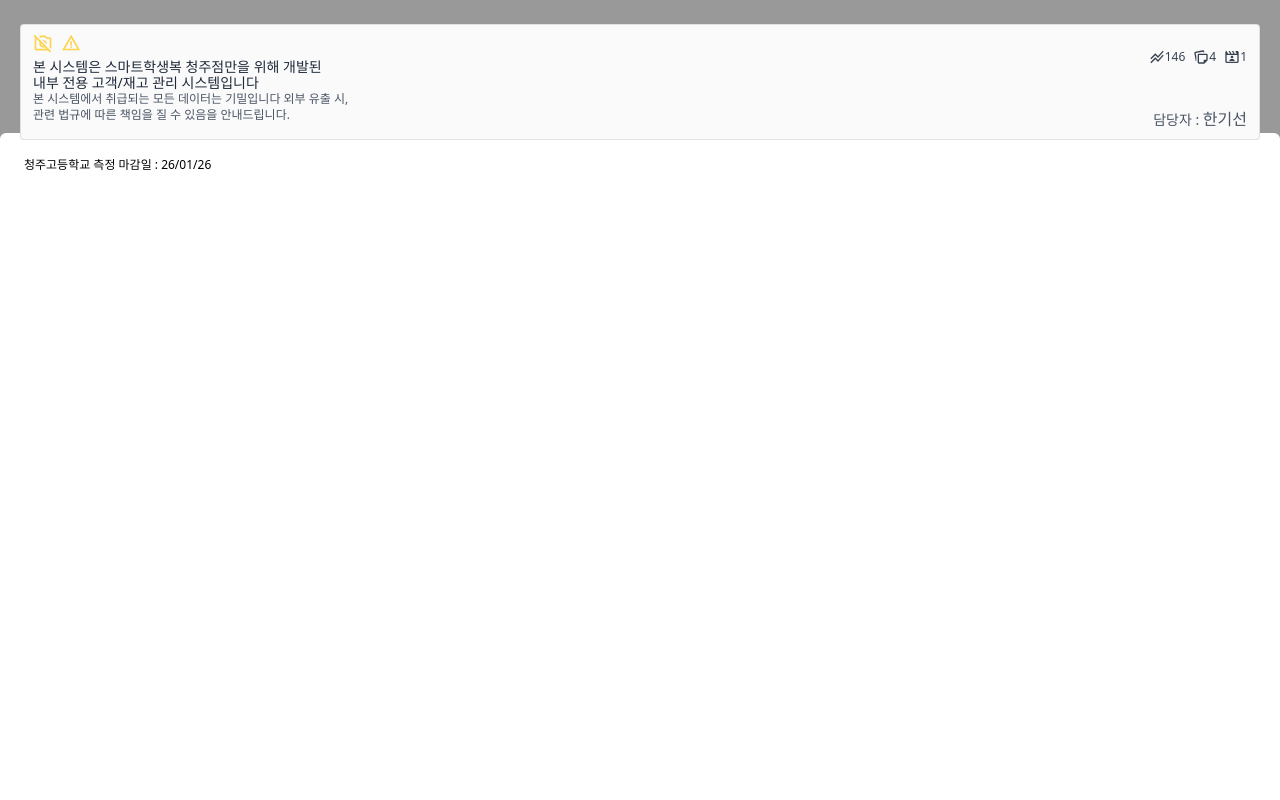
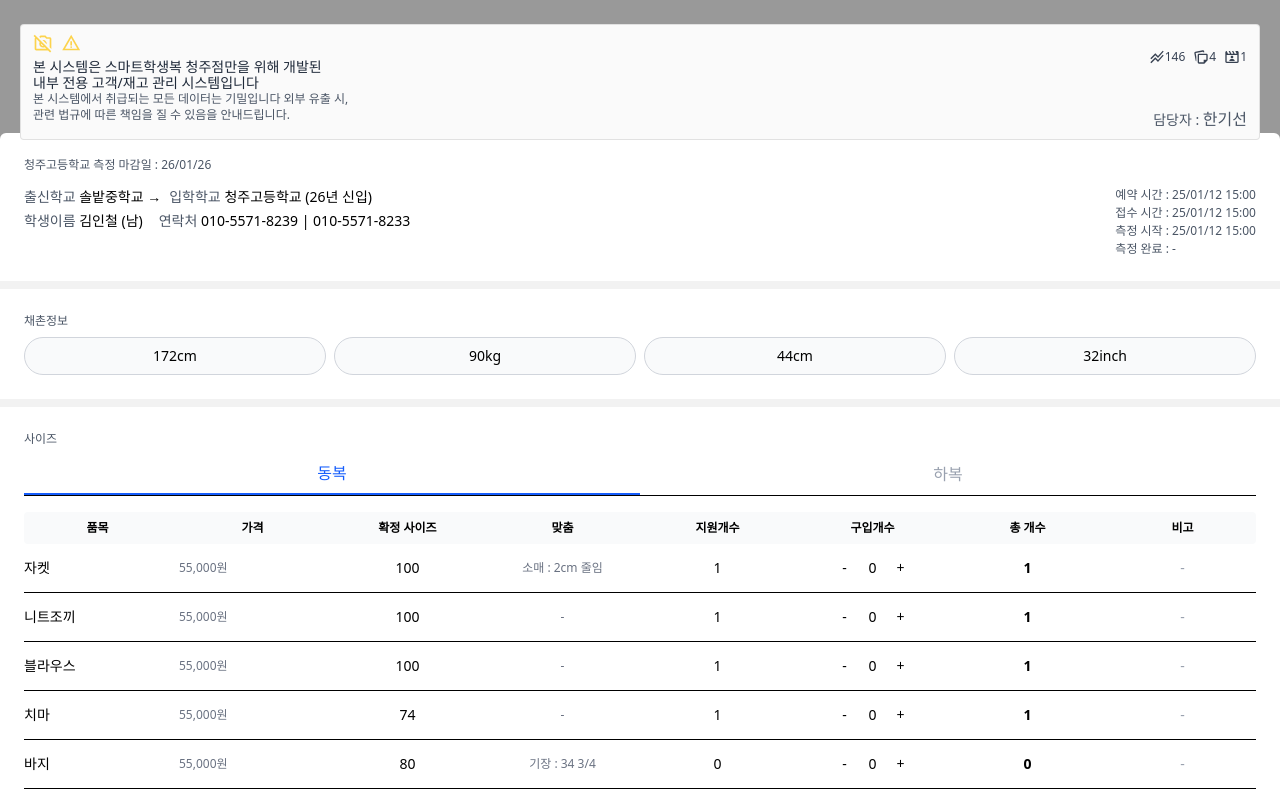
Before and after one commit to Uni-Size/unisize-front, a Next.js app: page /staff in a window 1280 px wide. Shown: the top 800 px of the page. Built offline with nearby package versions, Linux system fonts and the light colour scheme.

Commit message:
feat: staff measurement sheet

```diff
--- a/src/app/staff/components/MeasurementSheet.tsx
+++ b/src/app/staff/components/MeasurementSheet.tsx
@@ -1,12 +1,298 @@
 "use client";
 
+import { useState, useMemo, useCallback } from "react";
+
+// ✅ 상수는 컴포넌트 밖으로 이동
+const UNIFORM_ITEMS = {
+  동복: [
+    {
+      id: "자켓",
+      name: "자켓",
+      price: 55000,
+      size: 100,
+      customization: "소매 : 2cm 줄임",
+      provided: 1,
+    },
+    {
+      id: "니트조끼",
+      name: "니트조끼",
+      price: 55000,
+      size: 100,
+      customization: "",
+      provided: 1,
+    },
+    {
+      id: "블라우스",
+      name: "블라우스",
+      price: 55000,
+      size: 100,
+      customization: "",
+      provided: 1,
+    },
+    {
+      id: "치마",
+      name: "치마",
+      price: 55000,
+      size: 74,
+      customization: "",
+      provided: 1,
+    },
+    {
+      id: "바지",
+      name: "바지",
+      price: 55000,
+      size: 80,
+      customization: "기장 : 34 3/4",
+      provided: 0,
+    },
+    {
+      id: "체육복상의",
+      name: "체육복 상의",
+      price: 55000,
+      size: 100,
+      customization: "지원제외품목",
+      provided: 0,
+    },
+    {
+      id: "체육복하의",
+      name: "체육복 하의",
+      price: 55000,
+      size: 100,
+      customization: "지원제외품목",
+      provided: 0,
+    },
+  ],
+  하복: [
+    {
+      id: "하복셔츠",
+      name: "하복 셔츠",
+      price: 35000,
+      size: 100,
+      customization: "",
+      provided: 2,
+    },
+    {
+      id: "하복블라우스",
+      name: "하복 블라우스",
+      price: 35000,
+      size: 100,
+      customization: "",
+      provided: 2,
+    },
+    {
+      id: "하복치마",
+      name: "하복 치마",
+      price: 45000,
+      size: 74,
+      customization: "",
+      provided: 1,
+    },
+    {
+      id: "하복바지",
+      name: "하복 바지",
+      price: 45000,
+      size: 80,
+      customization: "기장 : 34 3/4",
+      provided: 1,
+    },
+    {
+      id: "하복체육복상의",
+      name: "하복 체육복 상의",
+      price: 40000,
+      size: 100,
+      customization: "지원제외품목",
+      provided: 0,
+    },
+    {
+      id: "하복체육복하의",
+      name: "하복 체육복 하의",
+      price: 40000,
+      size: 100,
+      customization: "지원제외품목",
+      provided: 0,
+    },
+  ],
+};
+
 export default function MeasurementSheet() {
+  const [season, setSeason] = useState<"동복" | "하복">("동복");
+  const [counts, setCounts] = useState<Record<string, number>>({});
+
+  const updateCount = useCallback((itemId: string, delta: number) => {
+    setCounts((prev) => ({
+      ...prev,
+      [itemId]: Math.max(0, (prev[itemId] || 0) + delta),
+    }));
+  }, []);
+
+  const currentItems = useMemo(() => UNIFORM_ITEMS[season], [season]);
+
   return (
-    <div className="fixed bottom-0 left-0 bg-white w-full p-6 rounded-t-md h-5/6 ">
-      <div>
-        <p className="text-xs pb-3.5">청주고등학교 측정 마감일 : 26/01/26</p>
-        <div></div>
-      </div>
+    <div className="fixed bottom-0 left-0 bg-white w-full rounded-t-md h-5/6 overflow-y-auto">
+      {/* 학생 정보 */}
+      <StudentInfo />
+
+      {/* 채촌 정보 */}
+      <MeasurementInfo />
+
+      {/* 사이즈 섹션 */}
+      <SizeSection
+        season={season}
+        setSeason={setSeason}
+        items={currentItems}
+        counts={counts}
+        updateCount={updateCount}
+      />
     </div>
   );
 }
+
+/* ------------------ 분리된 UI 섹션 ------------------ */
+
+const StudentInfo = () => (
+  <div className="border-b-8 border-black/5 p-6">
+    <p className="text-xs text-gray-600 pb-3.5">
+      청주고등학교 측정 마감일 : 26/01/26
+    </p>
+    <div className="flex justify-between gap-8">
+      <div className="space-y-1 text-sm">
+        <p>
+          <span className="text-gray-600">출신학교</span> 솔밭중학교 →
+          <span className="text-gray-600 ml-2">입학학교</span> 청주고등학교
+          (26년 신입)
+        </p>
+        <p>
+          <span className="text-gray-600">학생이름</span> 김인철 (남)
+          <span className="text-gray-600 ml-4">연락처</span> 010-5571-8239 |
+          010-5571-8233
+        </p>
+      </div>
+      <ul className="text-xs text-gray-600 space-y-0.5">
+        {[
+          "예약 시간 : 25/01/12 15:00",
+          "접수 시간 : 25/01/12 15:00",
+          "측정 시작 : 25/01/12 15:00",
+          "측정 완료 : -",
+        ].map((t, i) => (
+          <li key={i}>{t}</li>
+        ))}
+      </ul>
+    </div>
+  </div>
+);
+
+const MeasurementInfo = () => (
+  <div className="border-b-8 border-black/5 p-6">
+    <p className="text-xs text-gray-600 pb-2">채촌정보</p>
+    <div className="grid grid-cols-4 gap-2">
+      {["172cm", "90kg", "44cm", "32inch"].map((info, i) => (
+        <div
+          key={i}
+          className="bg-gray-50 py-2 px-3 rounded-full border border-gray-300 text-center text-sm"
+        >
+          {info}
+        </div>
+      ))}
+    </div>
+  </div>
+);
+
+interface SizeSectionProps {
+  season: "동복" | "하복";
+  setSeason: (s: "동복" | "하복") => void;
+  items: (typeof UNIFORM_ITEMS)["동복"];
+  counts: Record<string, number>;
+  updateCount: (id: string, delta: number) => void;
+}
+
+const SizeSection = ({
+  season,
+  setSeason,
+  items,
+  counts,
+  updateCount,
+}: SizeSectionProps) => (
+  <div className="border-b-8 border-black/5 p-6">
+    <p className="text-xs text-gray-600 pb-3.5">사이즈</p>
+
+    {/* 탭 */}
+    <div className="flex border-b mb-4">
+      {(["동복", "하복"] as const).map((tab) => (
+        <button
+          key={tab}
+          className={`flex-1 pb-2 text-center font-medium transition-colors ${
+            season === tab
+              ? "text-blue-600 border-b-2 border-blue-600"
+              : "text-gray-400 hover:text-gray-600"
+          }`}
+          onClick={() => setSeason(tab)}
+        >
+          {tab}
+        </button>
+      ))}
+    </div>
+
+    {/* 헤더 (8열로 변경) */}
+    <div className="grid grid-cols-8 gap-2 text-xs text-center font-semibold bg-gray-50 py-2 rounded">
+      {[
+        "품목",
+        "가격",
+        "확정 사이즈",
+        "맞춤",
+        "지원개수",
+        "구입개수",
+        "총 개수",
+        "비고",
+      ].map((h) => (
+        <div key={h}>{h}</div>
+      ))}
+    </div>
+
+    {/* 품목 리스트 */}
+    {items.map((item) => {
+      const purchaseCount = counts[item.id] || 0;
+      const totalCount = item.provided + purchaseCount;
+
+      return (
+        <div
+          key={item.id}
+          className="grid grid-cols-8 gap-2 py-3 text-sm border-b items-center hover:bg-gray-50"
+        >
+          <div className="text-left font-medium">{item.name}</div>
+          <div className="text-xs text-gray-500">
+            {item.price.toLocaleString()}원
+          </div>
+          <div className="text-center">{item.size}</div>
+          <div className="text-center text-xs text-gray-500">
+            {item.customization || "-"}
+          </div>
+          <div className="text-center font-medium">{item.provided}</div>
+          <div className="flex items-center justify-center gap-1">
+            <CountButton onClick={() => updateCount(item.id, -1)}>
+              -
+            </CountButton>
+            <span className="w-6 text-center font-medium">{purchaseCount}</span>
+            <CountButton onClick={() => updateCount(item.id, 1)}>+</CountButton>
+          </div>
+          <div className="text-center font-semibold">{totalCount}</div>
+          <div className="text-center text-gray-400">-</div>
+        </div>
+      );
+    })}
+  </div>
+);
+
+const CountButton = ({
+  onClick,
+  children,
+}: {
+  onClick: () => void;
+  children: React.ReactNode;
+}) => (
+  <button
+    className="w-6 h-6 flex items-center justify-center rounded hover:bg-gray-200 active:bg-gray-300"
+    onClick={onClick}
+  >
+    {children}
+  </button>
+);
```
